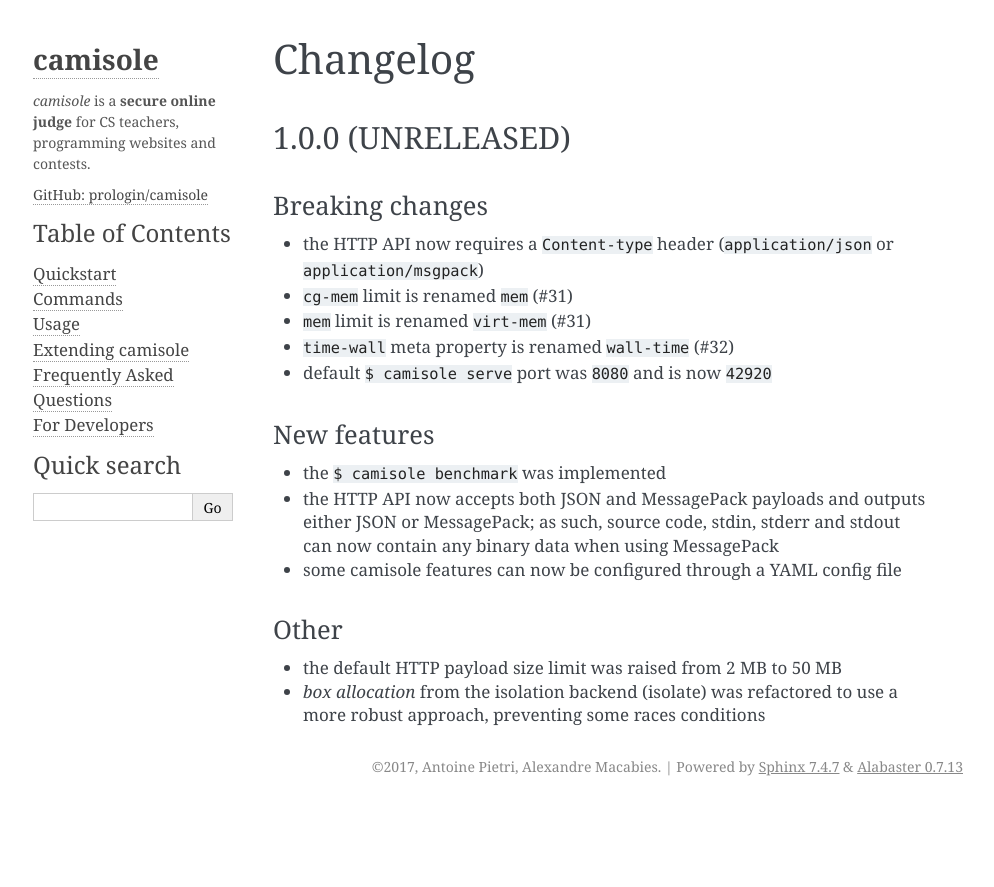
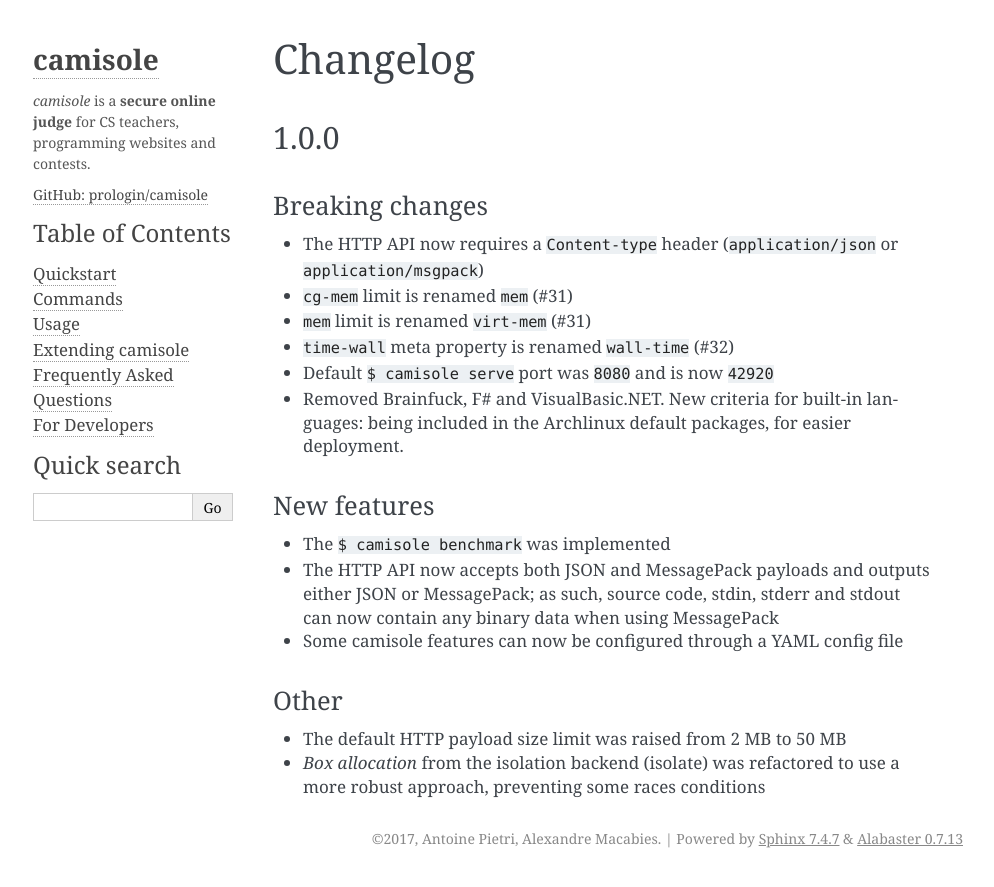
Before and after one commit to prologin/camisole, a Sphinx documentation site: the page built from doc/changelog.rst, in a window 1280 px wide. Shown: the top 887 px of the page, without its empty margins (147-1141 px from the left). Built offline with Sphinx 7.4.7, drawn with Linux system fonts in a browser that asks for light colours; pages that are not in the unit, such as notebooks, are missing from menus.

Commit message:
changelog: update for 1.0

```diff
--- a/doc/changelog.rst
+++ b/doc/changelog.rst
@@ -1,31 +1,34 @@
 Changelog
 =========
 
-1.0.0 (UNRELEASED)
-******************
+1.0.0
+*****
 
 Breaking changes
 ----------------
 
-* the HTTP API now requires a ``Content-type`` header (``application/json`` or
+* The HTTP API now requires a ``Content-type`` header (``application/json`` or
   ``application/msgpack``)
 * ``cg-mem`` limit is renamed ``mem`` (#31)
 * ``mem`` limit is renamed ``virt-mem`` (#31)
 * ``time-wall`` meta property is renamed ``wall-time`` (#32)
-* default ``$ camisole serve`` port was ``8080`` and is now ``42920``
+* Default ``$ camisole serve`` port was ``8080`` and is now ``42920``
+* Removed Brainfuck, F# and VisualBasic.NET. New criteria for built-in
+  languages: being included in the Archlinux default packages, for easier
+  deployment.
 
 New features
 ------------
 
-* the ``$ camisole benchmark`` was implemented
-* the HTTP API now accepts both JSON and MessagePack payloads and outputs either
+* The ``$ camisole benchmark`` was implemented
+* The HTTP API now accepts both JSON and MessagePack payloads and outputs either
   JSON or MessagePack; as such, source code, stdin, stderr and stdout can now
   contain any binary data when using MessagePack
-* some camisole features can now be configured through a YAML config file
+* Some camisole features can now be configured through a YAML config file
 
 Other
 -----
 
-* the default HTTP payload size limit was raised from 2 MB to 50 MB
-* *box allocation* from the isolation backend (isolate) was refactored to use a
+* The default HTTP payload size limit was raised from 2 MB to 50 MB
+* *Box allocation* from the isolation backend (isolate) was refactored to use a
   more robust approach, preventing some races conditions
```
